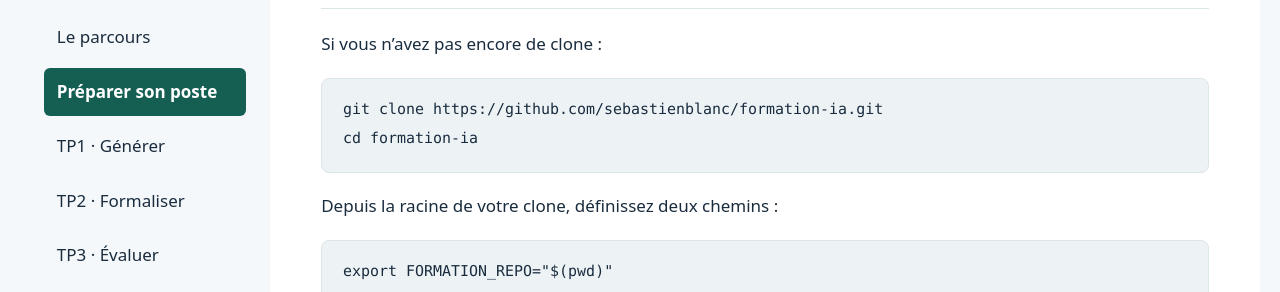
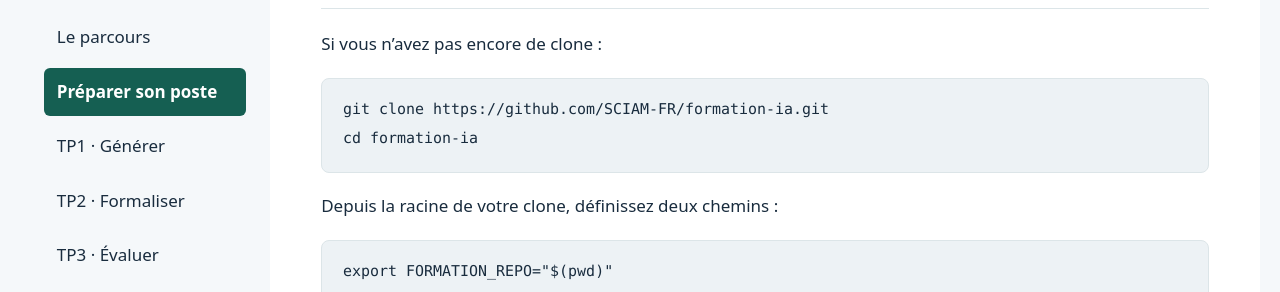
Before and after one commit to SCIAM-FR/formation-ia, a Jekyll site: the page built from docs/preparation.md, in a window 1280 px wide and 900 px high, scrolled down 791 px. Shown: the part 160-452 px from the top of the window. Built offline with Jekyll 4.4.1, drawn with Linux system fonts in a browser that asks for light colours; some of the changed lines change nothing that is shown.

Commit message:
new ownership

````diff
--- a/docs/_config.yml
+++ b/docs/_config.yml
@@ -1,9 +1,9 @@
 title: Du protocole MCP à l'usine logicielle IA
 description: Quatre travaux pratiques pour générer, formaliser, évaluer et gouverner un serveur MCP Quarkus.
 lang: fr
-url: https://sebastienblanc.github.io
+url: https://sciam-fr.github.io
 baseurl: /formation-ia
-repository_url: https://github.com/sebastienblanc/formation-ia
+repository_url: https://github.com/SCIAM-FR/formation-ia
 markdown: kramdown
 highlighter: rouge
 permalink: pretty
--- a/docs/preparation.md
+++ b/docs/preparation.md
@@ -33,7 +33,7 @@ si nécessaire.
 Si vous n'avez pas encore de clone :
 
 ```bash
-git clone https://github.com/sebastienblanc/formation-ia.git
+git clone https://github.com/SCIAM-FR/formation-ia.git
 cd formation-ia
 ```
 
````
Also changed, not shown: README.md, tp1-serveur-vanilla/README.md, tp2-skill/README.md, tp3-eval/README.md, tp4-gouvernance/README.md.
